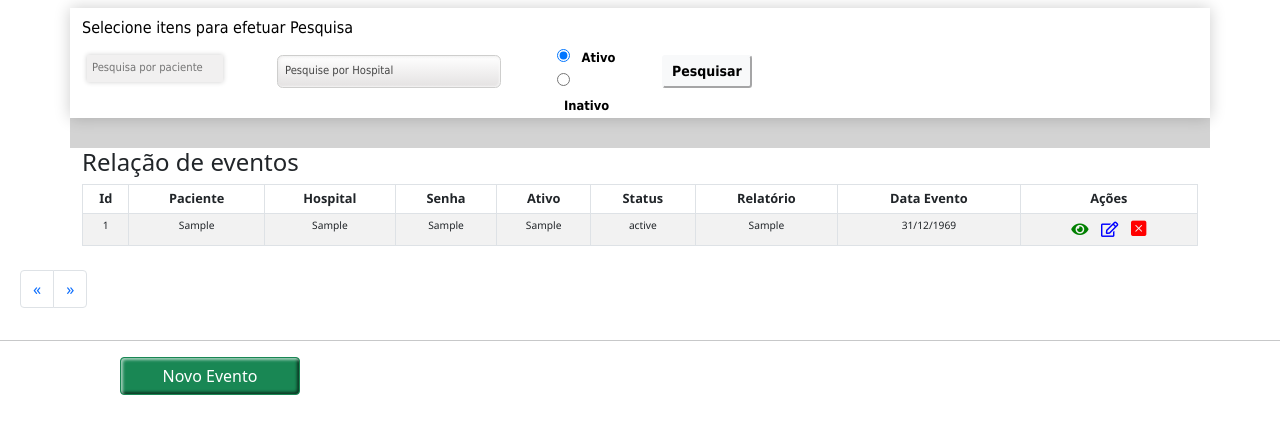
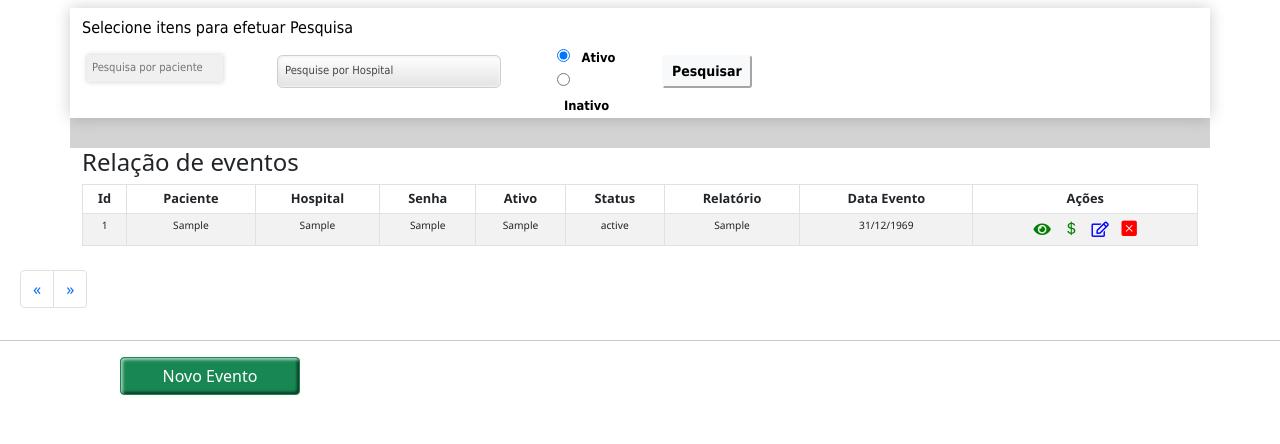
Before and after one commit to crisppi/EventoFull, a PHP site: page /list_evento.php in a window 1280 px wide. Shown: the part 96-540 px from the top of the page. Run offline with PHP 8.4, Linux system fonts and the light colour scheme; the visitor is signed in with stand-in values (Sample User, id 1); tables that the repository leaves empty or names only in its code hold one stand-in row (values such as "Sample post"); data that the repository does not hold is empty.

Commit message:
28/01 (negociacoes)

```diff
--- a/dao/eventoDao.php
+++ b/dao/eventoDao.php
@@ -120,7 +120,7 @@ class eventoDAO implements eventoDAOInterface
         $stmt->execute();
 
         $data = $stmt->fetch();
-        //var_dump($data);
+        print_r($data);
         $evento = $this->buildevento($data);
 
         return $evento;
@@ -353,9 +353,6 @@ class eventoDAO implements eventoDAOInterface
     }
 }
 
-
-
-
 # Limita o número de registros a serem mostrados por página
 $limite = 10;
 
--- a/edit_evento.php
+++ b/edit_evento.php
@@ -11,13 +11,14 @@ $eventoDao = new eventoDAO($conn, $BASE_URL);
 $id_evento = filter_input(INPUT_GET, "id_evento");
 
 $evento = $eventoDao->findById($id_evento);
+print_r($evento);
 include_once("array_dados.php");
 ?>
 
 <!-- formulario update -->
 <div id="main-container" class="container-fluid">
     <div class="row">
-        <h1 class="page-title">Atualizar evento</h1>
+        <h1 class="page-title">Negociações do EA</h1>
 
         <p class="page-description">Adicione informações sobre o evento</p>
         <form class="formulario" action="<?= $BASE_URL ?>process_evento.php" id="update-form" method="POST" enctype="multipart/form-data">
--- a/formularios/form_list_evento.php
+++ b/formularios/form_list_evento.php
@@ -128,7 +128,9 @@
                             <!-- <a href="cad_evento.php"><i name="type" value="create" style="color:green; margin-right:10px" class="bi bi-plus-square-fill edit-icon"></i></a> -->
                             <a href="<?= $BASE_URL ?>show_evento.php?id_evento=<?= $id_evento ?>"><i style="color:green; margin-right:10px" class="fas fa-eye check-icon"></i></a>
 
-                            <a href="<?= $BASE_URL ?>edit_evento.php?id_evento=<?= $id_evento ?>"><i style="color:blue" name="type" value="edite" class="aparecer-acoes far fa-edit edit-icon"></i></a>
+                            <a href="<?= $BASE_URL ?>edit_evento.php?id_evento=<?= $id_evento ?>"><i style="color:green" name="type" value="edite" class="aparecer-acoes bi-currency-dollar"></i></a>
+
+                            <a href="<?= $BASE_URL ?>edit_evento.php?id_evento=<?= $id_evento ?>"><i style="color:blue; margin-left:10px " name="type" value="edite" class="aparecer-acoes far fa-edit edit-icon"></i></a>
 
                             <a href="<?= $BASE_URL ?>show_evento.php?id_evento=<?= $id_evento ?>"><i style="color:red; margin-left:10px" name="type" value="edite" class="d-inline-block bi bi-x-square-fill delete-icon"></i></a>
 
--- a/formularios/form_list_usuario.php
+++ b/formularios/form_list_usuario.php
@@ -149,6 +149,7 @@
     echo "<nav aria-label='Page navigation example'>";
     echo " <ul class='pagination'>";
     echo " <li class='page-item'><a class='page-link' href='list_usuario.php?pg=1'><span aria-hidden='true'>&laquo;</span></a></li>";
+
     if ($qtdPag > 1 && $pg <= $qtdPag) {
         for ($i = 1; $i <= $qtdPag; $i++) {
             if ($i == $pg) {
@@ -159,7 +160,7 @@
         }
     }
     echo "<li class='page-item'><a class='page-link' href='list_usuario.php?pg=$qtdPag'><span aria-hidden='true'>&raquo;</span></a></li>";
-    echo " </ul>";
+    echo "</ul>";
     echo "</nav>";
     echo "</div>"; ?>
     <div>
```
